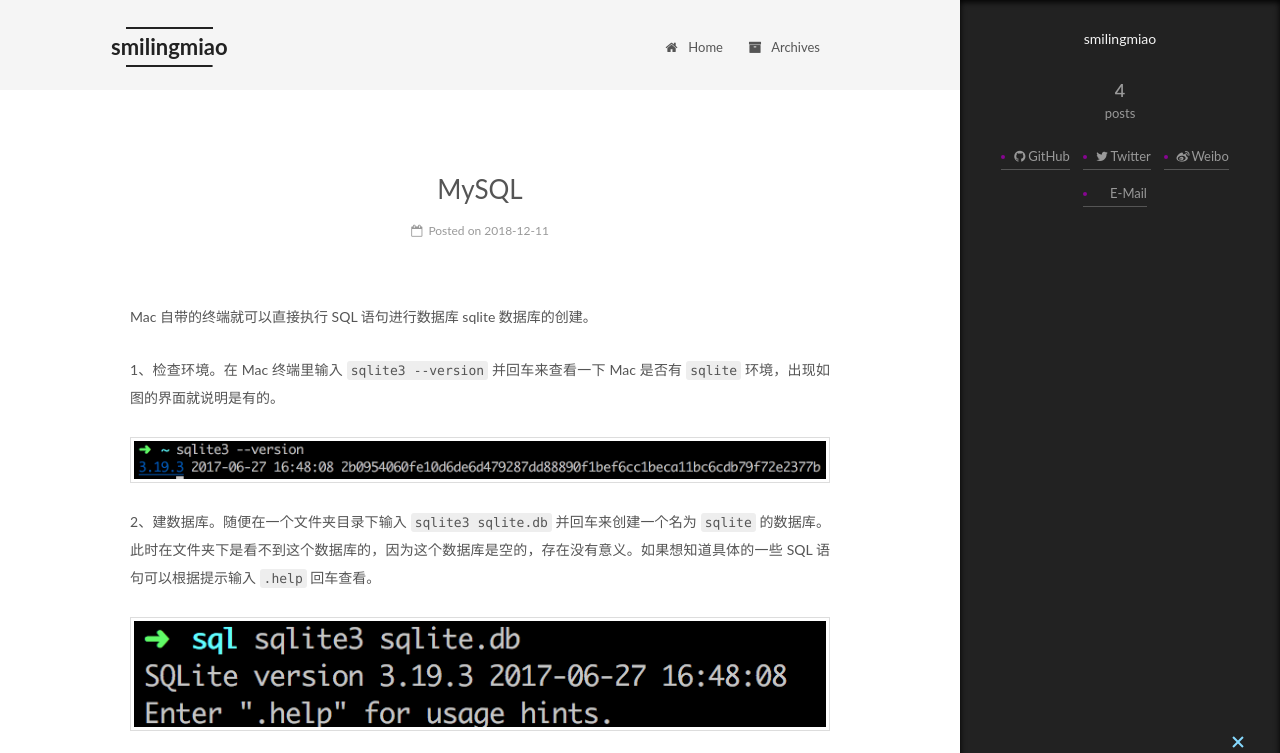
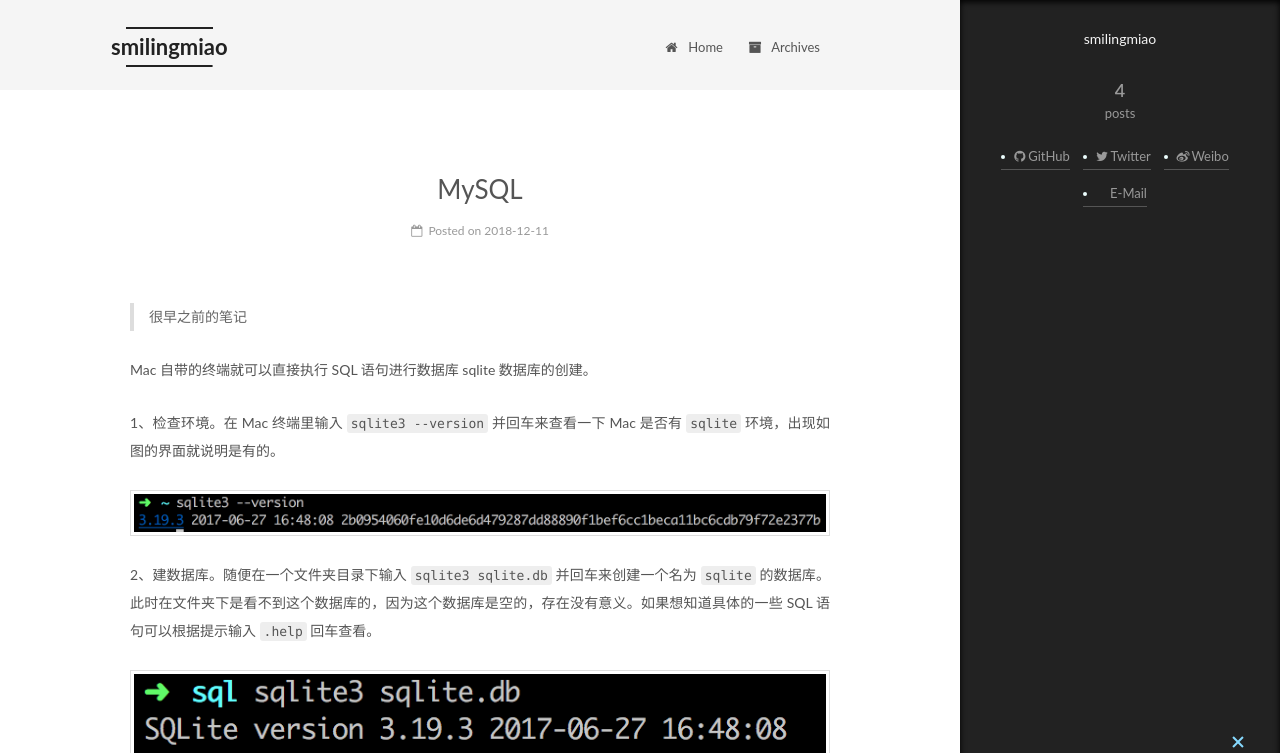
Before and after one commit to smilingmiao/smilingmiao.github.io, a plain HTML site: page 2018/12/11/mysql-part-one/index.html in a window 1280 px wide. Both pictures are taken after a click on the element 1238 px from the left and 743 px from the top of the page. Shown: the top 753 px of the page. Drawn offline with Linux system fonts and the light colour scheme.

Commit message:
Site updated: 2018-12-14 00:31:38

```diff
--- a/2018/12/11/mysql-part-one/index.html
+++ b/2018/12/11/mysql-part-one/index.html
@@ -79,12 +79,12 @@
 
 
 
-<meta name="description" content="Mac 自带的终端就可以直接执行 SQL 语句进行数据库 sqlite 数据库的创建。 1、检查环境。在 Mac 终端里输入 sqlite3 --version 并回车来查看一下 Mac 是否有 sqlite 环境，出现如图的界面就说明是有的。  2、建数据库。随便在一个文件夹目录下输入 sqlite3 sqlite.db 并回车来创建一个名为 sqlite 的数据库。此时在文件夹下是看不到这个数">
+<meta name="description" content="很早之前的笔记  Mac 自带的终端就可以直接执行 SQL 语句进行数据库 sqlite 数据库的创建。 1、检查环境。在 Mac 终端里输入 sqlite3 --version 并回车来查看一下 Mac 是否有 sqlite 环境，出现如图的界面就说明是有的。  2、建数据库。随便在一个文件夹目录下输入 sqlite3 sqlite.db 并回车来创建一个名为 sqlite 的数据库。此时在文">
 <meta property="og:type" content="article">
 <meta property="og:title" content="MySQL">
 <meta property="og:url" content="https://github.com/smilingmiao/2018/12/11/mysql-part-one/index.html">
 <meta property="og:site_name" content="smilingmiao">
-<meta property="og:description" content="Mac 自带的终端就可以直接执行 SQL 语句进行数据库 sqlite 数据库的创建。 1、检查环境。在 Mac 终端里输入 sqlite3 --version 并回车来查看一下 Mac 是否有 sqlite 环境，出现如图的界面就说明是有的。  2、建数据库。随便在一个文件夹目录下输入 sqlite3 sqlite.db 并回车来创建一个名为 sqlite 的数据库。此时在文件夹下是看不到这个数">
+<meta property="og:description" content="很早之前的笔记  Mac 自带的终端就可以直接执行 SQL 语句进行数据库 sqlite 数据库的创建。 1、检查环境。在 Mac 终端里输入 sqlite3 --version 并回车来查看一下 Mac 是否有 sqlite 环境，出现如图的界面就说明是有的。  2、建数据库。随便在一个文件夹目录下输入 sqlite3 sqlite.db 并回车来创建一个名为 sqlite 的数据库。此时在文">
 <meta property="og:locale" content="default">
 <meta property="og:image" content="https://github.com/2018/12/11/mysql-part-one/step01.png">
 <meta property="og:image" content="https://github.com/2018/12/11/mysql-part-one/step02.png">
@@ -95,10 +95,10 @@
 <meta property="og:image" content="https://github.com/2018/12/11/mysql-part-one/step07.png">
 <meta property="og:image" content="https://github.com/2018/12/11/mysql-part-one/step08.png">
 <meta property="og:image" content="https://github.com/2018/12/11/mysql-part-one/step09.png">
-<meta property="og:updated_time" content="2018-12-11T06:52:13.590Z">
+<meta property="og:updated_time" content="2018-12-13T16:31:00.427Z">
 <meta name="twitter:card" content="summary">
 <meta name="twitter:title" content="MySQL">
-<meta name="twitter:description" content="Mac 自带的终端就可以直接执行 SQL 语句进行数据库 sqlite 数据库的创建。 1、检查环境。在 Mac 终端里输入 sqlite3 --version 并回车来查看一下 Mac 是否有 sqlite 环境，出现如图的界面就说明是有的。  2、建数据库。随便在一个文件夹目录下输入 sqlite3 sqlite.db 并回车来创建一个名为 sqlite 的数据库。此时在文件夹下是看不到这个数">
+<meta name="twitter:description" content="很早之前的笔记  Mac 自带的终端就可以直接执行 SQL 语句进行数据库 sqlite 数据库的创建。 1、检查环境。在 Mac 终端里输入 sqlite3 --version 并回车来查看一下 Mac 是否有 sqlite 环境，出现如图的界面就说明是有的。  2、建数据库。随便在一个文件夹目录下输入 sqlite3 sqlite.db 并回车来创建一个名为 sqlite 的数据库。此时在文">
 <meta name="twitter:image" content="https://github.com/2018/12/11/mysql-part-one/step01.png">
 
 
@@ -309,7 +309,10 @@
 
 
 
-        <p>Mac 自带的终端就可以直接执行 SQL 语句进行数据库 sqlite 数据库的创建。</p>
+        <blockquote>
+<p>很早之前的笔记</p>
+</blockquote>
+<p>Mac 自带的终端就可以直接执行 SQL 语句进行数据库 sqlite 数据库的创建。</p>
 <p>1、检查环境。在 Mac 终端里输入 <code>sqlite3 --version</code> 并回车来查看一下 Mac 是否有 <code>sqlite</code> 环境，出现如图的界面就说明是有的。</p>
 <img src="/2018/12/11/mysql-part-one/step01.png">
 <p>2、建数据库。随便在一个文件夹目录下输入 <code>sqlite3 sqlite.db</code> 并回车来创建一个名为 <code>sqlite</code> 的数据库。此时在文件夹下是看不到这个数据库的，因为这个数据库是空的，存在没有意义。如果想知道具体的一些 SQL 语句可以根据提示输入 <code>.help</code> 回车查看。</p>
--- a/css/main.css
+++ b/css/main.css
@@ -1829,7 +1829,7 @@
   width: 4px;
   height: 4px;
   border-radius: 50%;
-  background: #860591;
+  background: #edffff;
 }
 .links-of-blogroll {
   font-size: 13px;
```
Also changed, not shown: index.html (+4 -1 lines).
